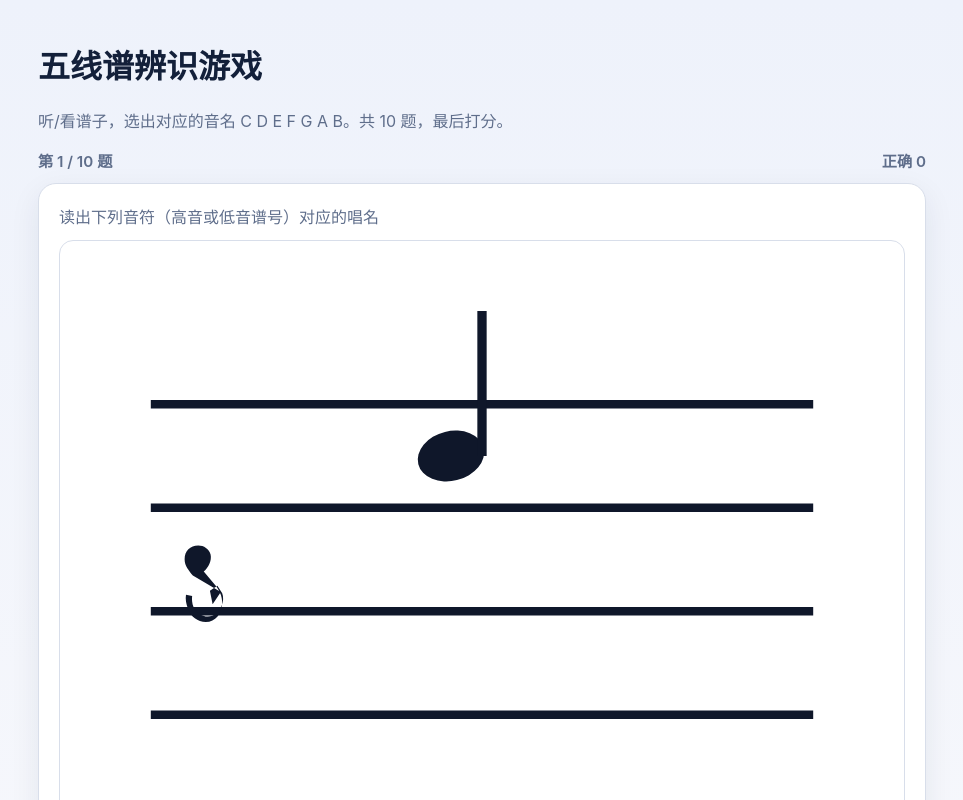
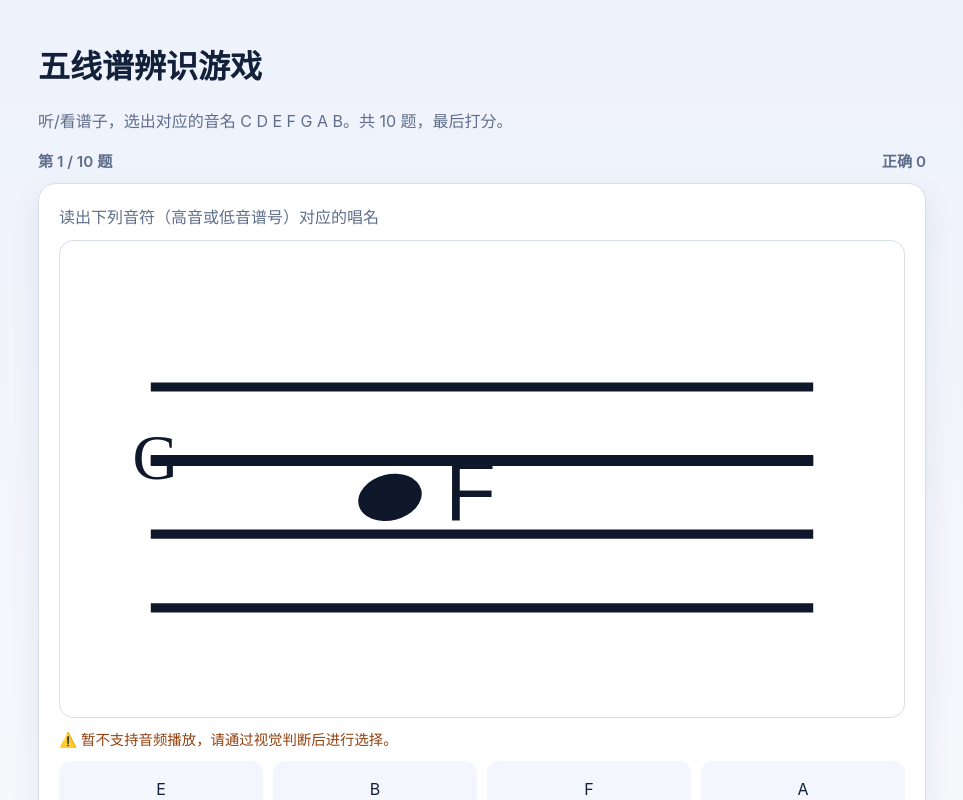
Before and after one commit to liangjiaxing/word-practice, a Next.js app: page /sight-reader in a window 1280 px wide. Shown: the top 800 px of the page, without its empty margins (158-1121 px from the left). Built offline with nearby package versions, Linux system fonts and the light colour scheme.

Commit message:
rewrite staff renderer to minimal primitive drawing

```diff
--- a/app/sight-reader/game-data.ts
+++ b/app/sight-reader/game-data.ts
@@ -6,36 +6,66 @@ export interface StaffQuestion {
   svg: string;
 }
 
-// Ordered pitch list from bottom (E) upward.
-const PITCHES: NotePitch[] = ['E', 'F', 'G', 'A', 'B', 'C', 'D'];
-
-// Layout constants in SVG user units
-const VIEW_W = 160;
-const VIEW_H = 110;
-const MARGIN_X = 16;
-const STAFF_X1 = MARGIN_X;
-const STAFF_X2 = VIEW_W - MARGIN_X;
-const STAFF_TOP_Y = 30; // bottom staff line (E)
-const STAFF_LINE_GAP = 10; // half-step in y
-const NOTE_X = 74; // where note sits between clef and right side
+const ALL_NOTES: NotePitch[] = ['C', 'D', 'E', 'F', 'G', 'A', 'B'];
+const SVG_W = 180;
+const SVG_H = 100;
+const PAD = 18;
+const LEFT = PAD;
+const RIGHT = SVG_W - PAD;
+const STAFF_Y_TOP = 30;
+const STAFF_GAP = 8;
+const Y_FOR = (idx: number) => STAFF_Y_TOP + idx * STAFF_GAP;
+const NOTE_X = 70;
+const TEXTS: Record<NotePitch, string> = {
+  C: 'C', D: 'D', E: 'E', F: 'F', G: 'G', A: 'A', B: 'B',
+};
 
 function pitchForIndex(idx: number): NotePitch {
-  return PITCHES[((idx % 7) + 7) % 7];
+  const map: NotePitch[] = ['E', 'F', 'G', 'A', 'B', 'C', 'D'];
+  return map[idx];
 }
 
-function yForPitch(pitch: NotePitch): number {
-  const base = pitch === 'C' || pitch === 'D' ? PITCHES.indexOf(pitch) : PITCHES.indexOf(pitch);
-  // line 0 (E) -> STAFF_TOP_Y, each step +STAFF_LINE_GAP upward
-  return STAFF_TOP_Y + base * STAFF_LINE_GAP;
+function yForNote(pitch: NotePitch) {
+  const idx = ALL_NOTES.indexOf(pitch);
+  return Y_FOR(idx);
+}
+
+function staffLines(): string {
+  const lines = [0, 2, 4, 6];
+  return lines
+    .map((i) => {
+      const y = Y_FOR(i);
+      return `<line x1="${LEFT}" y1="${y}" x2="${RIGHT}" y2="${y}" stroke="#0f172a" stroke-width="2" />`;
+    })
+    .join('');
+}
+
+function drawClef(pitch: NotePitch): string {
+  // Very simplified clef: a small labeled icon plus a bolded g/f line.
+  // We're not trying to match typographic perfection, just readability.
+  const label = pitch === 'C' || pitch === 'D' ? 'F' : 'G';
+  const refLineIdx = pitch === 'C' || pitch === 'D' ? 0 : 2;
+  const refY = Y_FOR(refLineIdx);
+  return (
+    `<g>` +
+    `<text x="${LEFT - 4}" y="${refY + 4}" font-size="14" fill="#0f172a" font-family="serif">${label}</text>` +
+    `<line x1="${LEFT}" y1="${refY}" x2="${RIGHT}" y2="${refY}" stroke="#0f172a" stroke-width="2.4" />` +
+    `</g>`
+  );
+}
+
+function ledgerIfC(pitch: NotePitch, y: number): string {
+  if (pitch !== 'C') return '';
+  return (
+    `<line x1="${NOTE_X - 10}" y1="${y}" x2="${NOTE_X + 10}" y2="${y}" stroke="#0f172a" stroke-width="2" />`
+  );
 }
 
 function buildOptions(answer: NotePitch): NotePitch[] {
-  const all: NotePitch[] = ['C', 'D', 'E', 'F', 'G', 'A', 'B'];
-  const pool = all.filter((n) => n !== answer);
+  const pool = ALL_NOTES.filter((n) => n !== answer);
   const chosen = new Set<string>();
   while (chosen.size < 3) {
-    const idx = Math.floor(Math.random() * pool.length);
-    chosen.add(pool[idx]);
+    chosen.add(pool[Math.floor(Math.random() * pool.length)]);
   }
   const out = Array.from(chosen) as NotePitch[];
   out.push(answer);
@@ -45,52 +75,18 @@ function buildOptions(answer: NotePitch): NotePitch[] {
 export function buildQuestion(): StaffQuestion {
   const idx = Math.floor(Math.random() * 7);
   const answer = pitchForIndex(idx);
-  const y = yForPitch(answer);
+  const y = yForNote(answer);
 
-  // Staff lines: E, G, B, D, F (indices 0,2,4,6,8). Within our 7-pitch range, lines are at 0,2,4,6.
-  const lineIndices = [0, 2, 4, 6];
-  const staffLines = lineIndices
-    .map((i) => {
-      const ly = STAFF_TOP_Y + i * STAFF_LINE_GAP;
-      return `<line x1="${STAFF_X1}" y1="${ly}" x2="${STAFF_X2}" y2="${ly}" stroke="#0f172a" stroke-width="1.6" />`;
-    })
-    .join('');
+  const svg = [
+    `<svg xmlns="http://www.w3.org/2000/svg" viewBox="0 0 ${SVG_W} ${SVG_H}" preserveAspectRatio="xMidYMid meet" role="img" aria-label="五线谱音符">`,
+    `<rect width="${SVG_W}" height="${SVG_H}" fill="#ffffff" rx="10" ry="10" />`,
+    staffLines(),
+    drawClef(answer),
+    ledgerIfC(answer, y),
+    `<ellipse cx="${NOTE_X}" cy="${y}" rx="7" ry="5" transform="rotate(-14 ${NOTE_X} ${y})" fill="#0f172a" />`,
+    `<text x="${NOTE_X + 12}" y="${y + 5}" font-size="18" fill="#0f172a" font-family="sans-serif">${TEXTS[answer]}</text>`,
+    `</svg>`,
+  ].join('');
 
-  // Treble clef glyph, positioned so its spiral lines up on the G line (index 2 -> y = STAFF_TOP_Y + 2*STAFF_LINE_GAP)
-  const gLineY = STAFF_TOP_Y + 2 * STAFF_LINE_GAP;
-  const clef = `
-    <g transform="translate(${STAFF_X1 - 2}, ${gLineY}) scale(0.22)">
-      <path d="M20 88c-3-4-6-7-6-12 0-6 4-10 10-10 4 0 8 2.5 9 6.5 1 4.5-1.5 9.5-5 12.5l8 9.5c3.5 4 5.5 8.5 5.5 13.5 0 7.5-5 14-12 14-6 0-11-4-13-9.5-1.5-4-2-7.5-1.5-10.5l4.5 1c-0.3 2-0.1 5.5 1 8 2 4 6 7 10.5 7 4.5 0 8.5-3 10-7.5 1.5-3.5 1.5-7 0.5-9.5l-3.5-5.5-5.5 3.5 2 10 6-9"
-        fill="#0f172a" transform="translate(22 -46) scale(1.2)" />
-    </g>`;
-
-  // Ledger line if needed (for middle C which sits below bottom staff line)
-  const ledger = answer === 'C'
-    ? `<line x1="${NOTE_X - 8}" y1="${y}" x2="${NOTE_X + 8}" y2="${y}" stroke="#0f172a" stroke-width="1.6" />`
-    : '';
-
-  // Notehead
-  const notehead = `<ellipse cx="${NOTE_X}" cy="${y}" rx="6.5" ry="4.8" transform="rotate(-14 ${NOTE_X} ${y})" fill="#0f172a" />`;
-
-  // Stem
-  const stemDir = y <= STAFF_TOP_Y + 3 * STAFF_LINE_GAP ? 'up' : 'down';
-  const stem = stemDir === 'up'
-    ? `<line x1="${NOTE_X + 6}" y1="${y}" x2="${NOTE_X + 6}" y2="${y - 28}" stroke="#0f172a" stroke-width="1.8" />`
-    : `<line x1="${NOTE_X - 6}" y1="${y}" x2="${NOTE_X - 6}" y2="${y + 28}" stroke="#0f172a" stroke-width="1.8" />`;
-
-  const svg =
-    `<svg xmlns="http://www.w3.org/2000/svg" viewBox="0 0 ${VIEW_W} ${VIEW_H}" role="img" aria-label="五线谱音符">` +
-    `<rect width="${VIEW_W}" height="${VIEW_H}" fill="#ffffff" rx="10" ry="10" />` +
-    staffLines +
-    clef +
-    ledger +
-    notehead +
-    stem +
-    `</svg>`;
-
-  return {
-    answer,
-    options: buildOptions(answer),
-    svg,
-  };
+  return { answer, options: buildOptions(answer), svg };
 }
```
